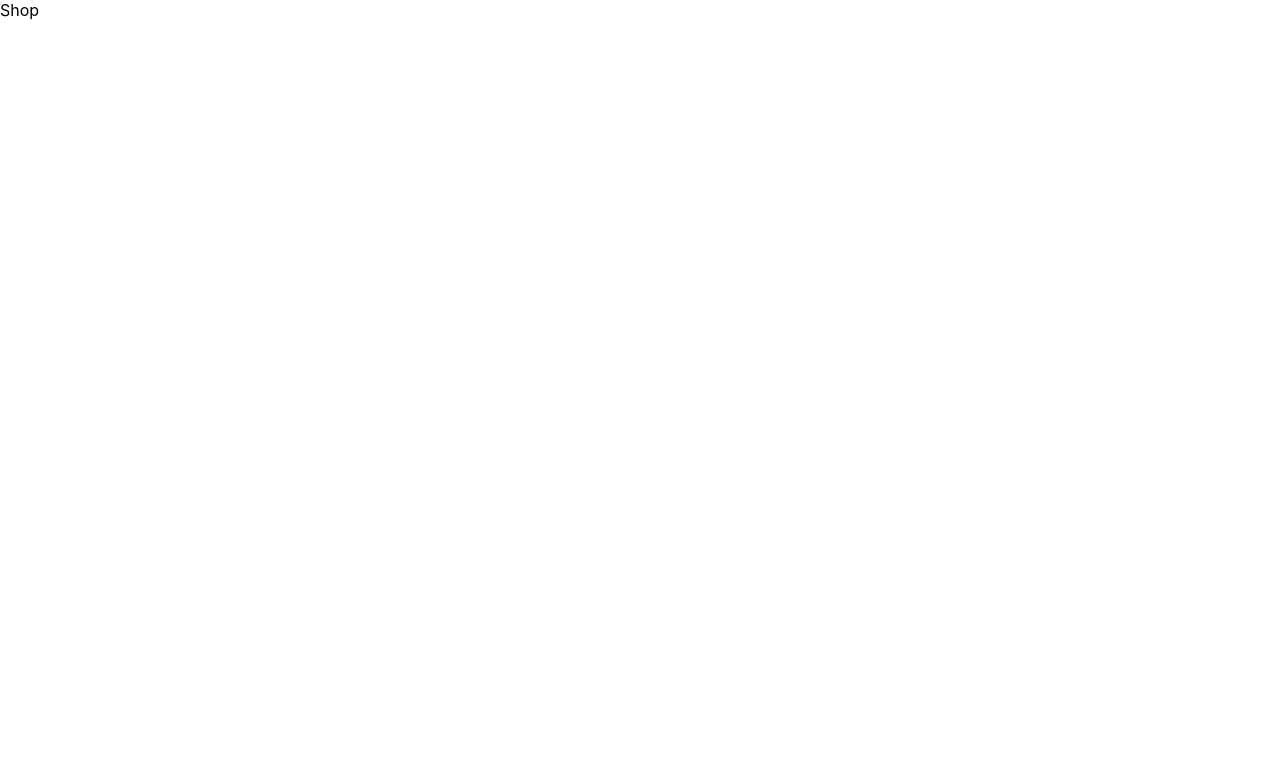
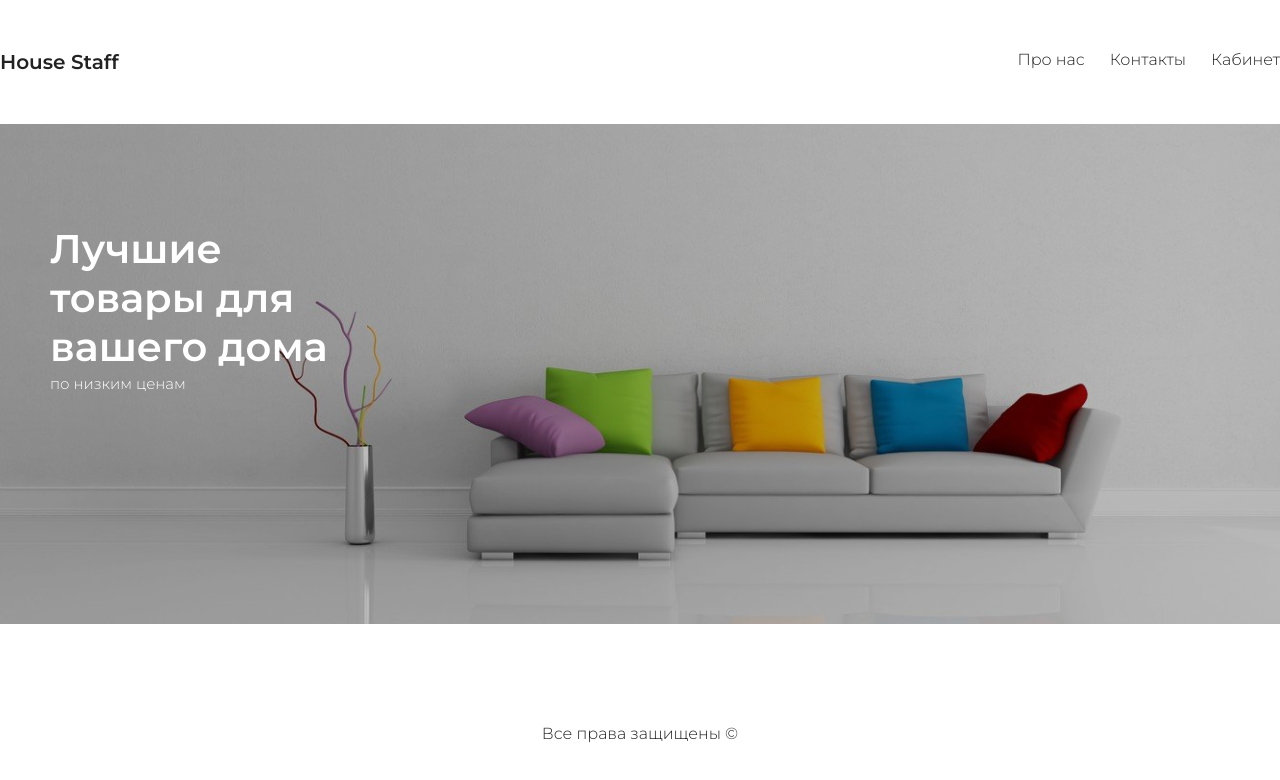
Before and after one commit to Arstho/Shop, a React (Create React App) app: page / in a window 1280 px wide. Shown: the top 780 px of the page. Built offline with nearby package versions, Linux system fonts and the light colour scheme.

Commit message:
сверстал header и footer

```diff
--- a/src/App.js
+++ b/src/App.js
@@ -1,7 +1,10 @@
+import Header from "./components/Header";
+import Footer from "./components/Footer";
 function App() {
   return (
-    <div className="App">
-      Shop
+    <div className="wrapper">
+      <Header />
+      <Footer />
     </div>
   );
 }
--- /dev/null
+++ b/src/components/Footer.js
@@ -0,0 +1,11 @@
+import React from 'react'
+
+const Footer = () => {
+  return (
+    <footer>
+      Все права защищены &copy;
+    </footer>
+  )
+}
+
+export default Footer
--- /dev/null
+++ b/src/components/Header.js
@@ -0,0 +1,19 @@
+import React from 'react'
+
+const Header = () => {
+  return (
+    <header>
+      <div>
+        <span className='logo'>House Staff</span>
+        <ul className='nav'>
+          <li>Про нас</li>
+          <li>Контакты</li>
+          <li>Кабинет</li>
+        </ul>
+      </div>
+      <div className='presentation'></div>
+    </header>
+  )
+}
+
+export default Header
--- a/src/index.css
+++ b/src/index.css
@@ -1,13 +1,78 @@
-body {
+@import url('https://fonts.googleapis.com/css2?family=Montserrat:wght@300;600&family=Raleway:wght@300;400;500;600;700;800;900&display=swap');
+
+* {
   margin: 0;
-  font-family: -apple-system, BlinkMacSystemFont, 'Segoe UI', 'Roboto', 'Oxygen',
-    'Ubuntu', 'Cantarell', 'Fira Sans', 'Droid Sans', 'Helvetica Neue',
-    sans-serif;
-  -webkit-font-smoothing: antialiased;
-  -moz-osx-font-smoothing: grayscale;
+  padding: 0;
 }
 
-code {
-  font-family: source-code-pro, Menlo, Monaco, Consolas, 'Courier New',
-    monospace;
+body {
+  background: #fff;
+  color: #222;
+  font-family: 'Montserrat', sans-serif;
+  font-weight: 300;
 }
+
+.wrapper {
+  width: 1280px;
+  margin: 50px auto;
+}
+
+header .logo {
+  font-weight: 600;
+  font-size: 20px;
+}
+
+header ul.nav {
+  float: right;
+  list-style: none;
+}
+
+header ul.nav li {
+  display: inline;
+  margin-left: 25px;
+  cursor: pointer;
+  transition: opacity 500ms ease;
+}
+
+header ul.nav li:hover {
+  opacity: 0.5;
+}
+
+header .presentation {
+  margin: 50px 0;
+  background: url('./img/bg.jpg') no-repeat;
+  width: 100%;
+  height: 500px;
+  background-size: cover;
+  background-position: center center;
+  background-blend-mode: multiply;
+  background-color: #bcbcbc;
+  position: relative;
+}
+
+header .presentation::after {
+  content: 'Лучшие товары для вашего дома';
+  position: absolute;
+  top: 100px;
+  left: 50px;
+  width: 300px;
+  font-size: 40px;
+  font-weight: 600;
+  color: #fff;
+}
+
+header .presentation::before {
+  content: 'по низким ценам';
+  position: absolute;
+  top: 250px;
+  left: 50px;
+  width: 300px;
+  font-size: 15px;
+  font-weight: 300;
+  color: #fff;
+}
+
+footer {
+  text-align: center;
+  margin-top:  100px;
+}
```
Also changed, not shown: src/img/bg.jpg (added).
